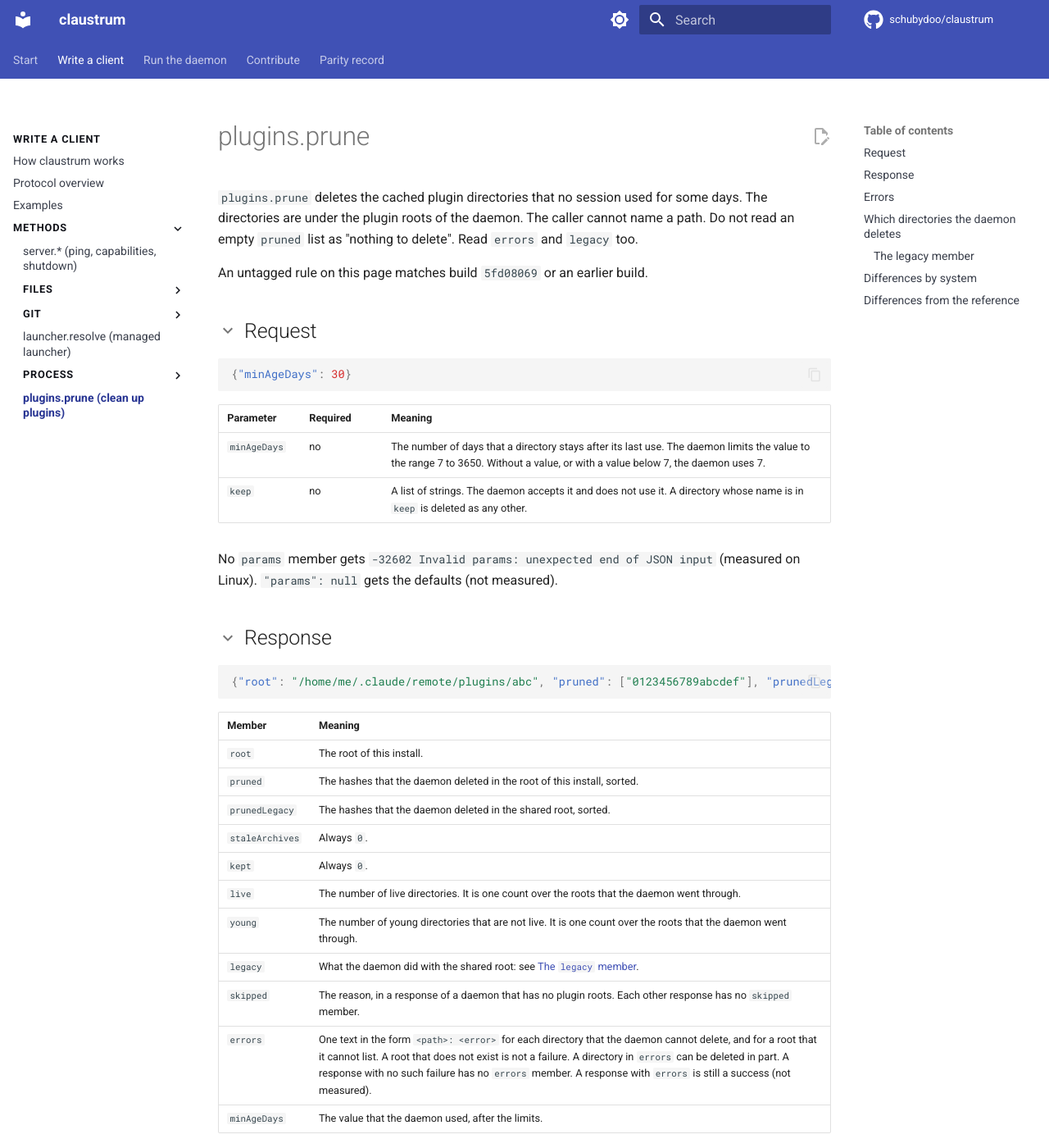
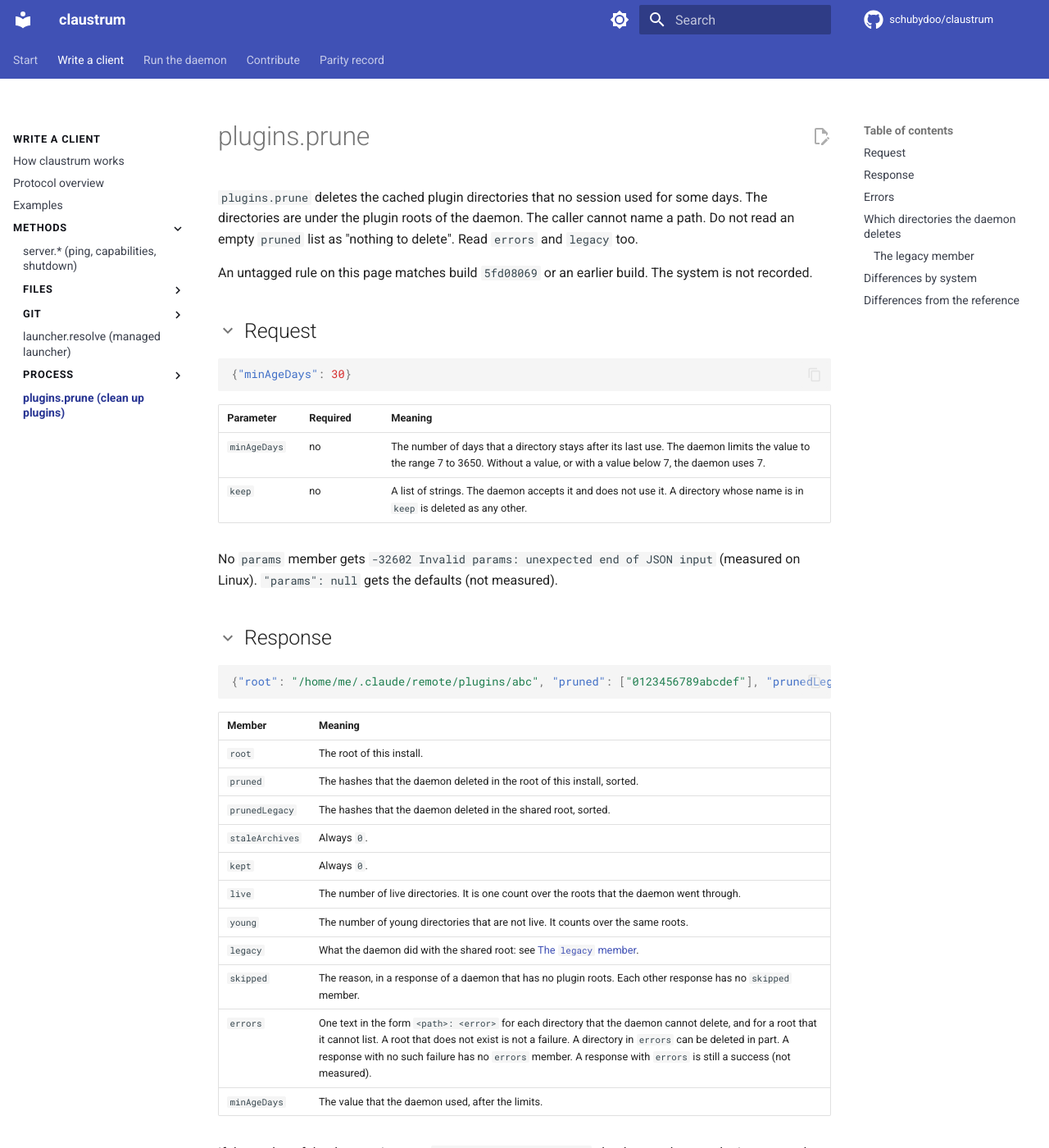
Before and after one commit to schubydoo/claustrum, an MkDocs documentation site: the page built from docs/protocol/plugins-prune.md, in a window 1280 px wide and 1400 px high. Shown: the whole window at 82% size. Built offline with MkDocs 1.6.1 and Material for MkDocs 9.7.7, drawn with Linux system fonts in a browser that asks for light colours; comment, search, counter and statistics services are not loaded.

Commit message:
docs: answer the first review round of the batch B pages
Co-Authored-By: Claude Opus 5.5 <noreply@anthropic.com>

```diff
--- a/docs/protocol/plugins-prune.md
+++ b/docs/protocol/plugins-prune.md
@@ -2,7 +2,7 @@
 
 `plugins.prune` deletes the cached plugin directories that no session used for some days. The directories are under the plugin roots of the daemon. The caller cannot name a path. Do not read an empty `pruned` list as "nothing to delete". Read `errors` and `legacy` too.
 
-An untagged rule on this page matches build `5fd08069` or an earlier build.
+An untagged rule on this page matches build `5fd08069` or an earlier build. The system is not recorded.
 
 ## Request
 
@@ -31,7 +31,7 @@ No `params` member gets `-32602 Invalid params: unexpected end of JSON input` (m
 | `staleArchives` | Always `0`. |
 | `kept` | Always `0`. |
 | `live` | The number of live directories. It is one count over the roots that the daemon went through. |
-| `young` | The number of young directories that are not live. It is one count over the roots that the daemon went through. |
+| `young` | The number of young directories that are not live. It counts over the same roots. |
 | `legacy` | What the daemon did with the shared root: see [The `legacy` member](#the-legacy-member). |
 | `skipped` | The reason, in a response of a daemon that has no plugin roots. Each other response has no `skipped` member. |
 | `errors` | One text in the form `<path>: <error>` for each directory that the daemon cannot delete, and for a root that it cannot list. A root that does not exist is not a failure. A directory in `errors` can be deleted in part. A response with no such failure has no `errors` member. A response with `errors` is still a success (not measured). |
```
Also changed, not shown: docs/STYLE.md (+1 -1 lines), docs/protocol/git-info.md (+1 -1 lines), docs/protocol/git-list-branches.md (+1 -1 lines), 1 other file.
